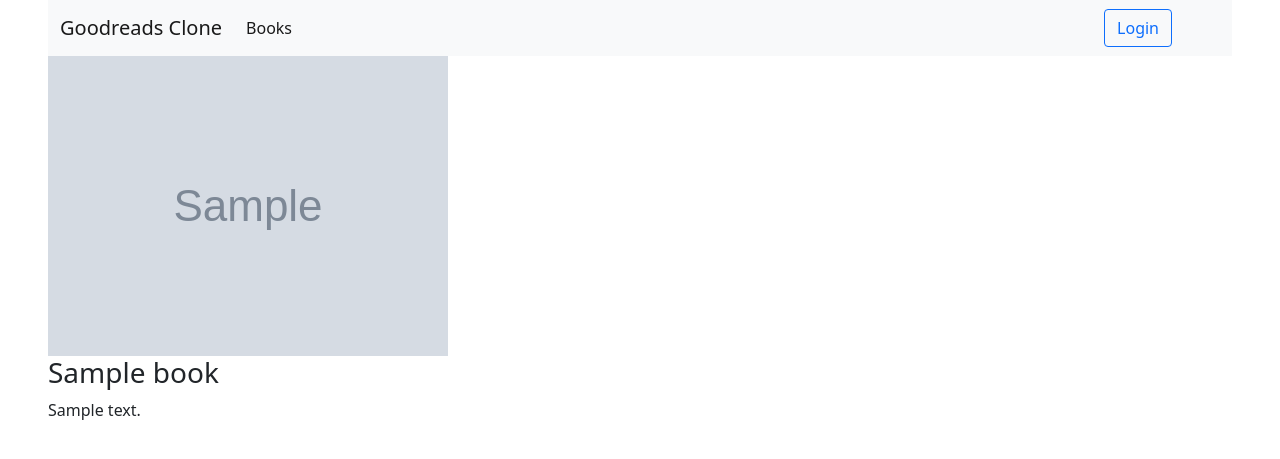
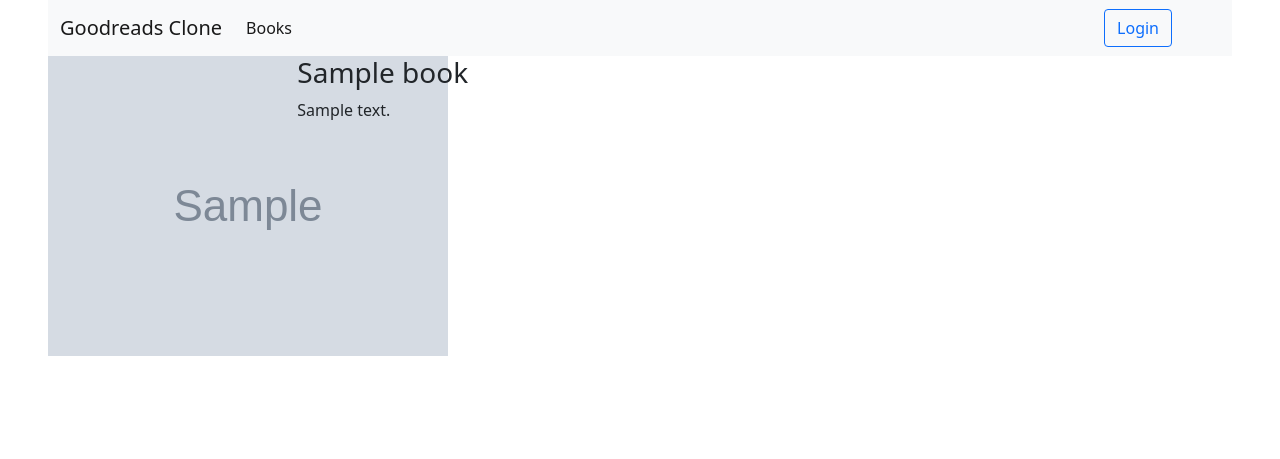
Before and after one commit to Bekmurodo/Goodreads, a Django app: template books/templates/books/detail.html in a window 1280 px wide. Shown: the top 459 px of the page. Run offline with Django 5.2, Linux system fonts and the light colour scheme; the template is opened without the code that fills it: most values are stand-ins (such as "Sample title", 1, 10 or a date in 2020); grey boxes marked "Sample" are stand-in pictures.

Commit message:
Update detail.html

```diff
--- a/books/templates/books/detail.html
+++ b/books/templates/books/detail.html
@@ -4,11 +4,19 @@
 
 
 {% block content %}
+<div class="row">
+    <div class="col-2">
+            <img  class="cover-pic" alt="cover-picture" src="{{ book.cover_picture.url }}">
+    </div>
 
-    <img  class="cover-pic" alt="cover-picture" src="{{ book.cover_picture.url }}">
-<!--    <h1>Book Detail Page</h1>-->
-    <h3> {{ book.title }} </h3>
+    <div class="col-6 ms-5">
+         <h3> {{ book.title }} </h3>
+         <p>{{ book.description }}</p>
+    </div>
+</div>
 
-    <p>{{ book.description }}</p>
+
+
+
 
 {% endblock %}
```
